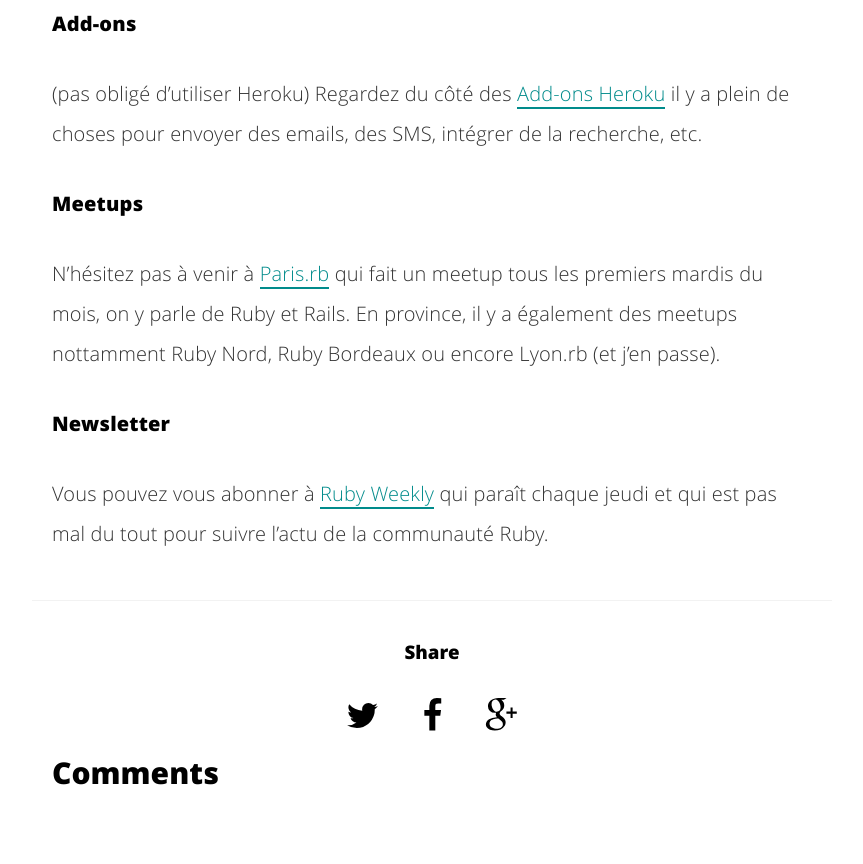
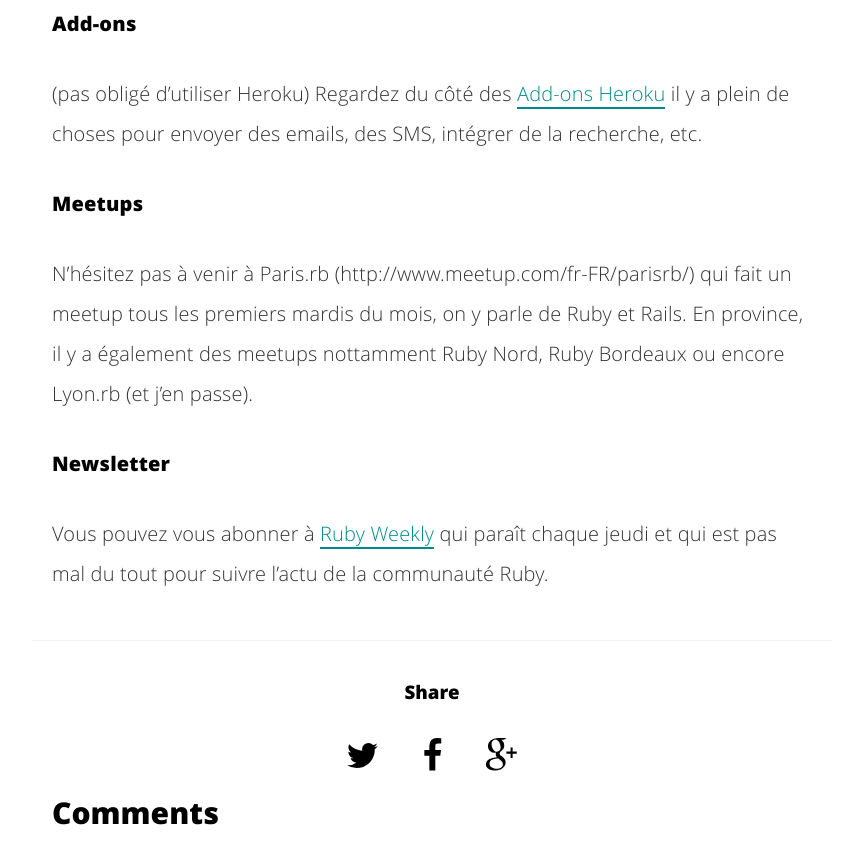
Before and after one commit to fasca/fasca.github.io, a Jekyll site: the page built from _posts/2019-09-01-trainvag-cours-ror.md, in a window 1280 px wide and 900 px high, scrolled down 95645 px. Shown: the top 864 px of the window, without its empty margins (208-1071 px from the left). Built offline with Jekyll 4.4.1, drawn with Linux system fonts in a browser that asks for light colours; comment, search, counter and statistics services are not loaded.

Commit message:
Update 2019-09-01-trainvag-cours-ror.md

```diff
--- a/_posts/2019-09-01-trainvag-cours-ror.md
+++ b/_posts/2019-09-01-trainvag-cours-ror.md
@@ -2518,7 +2518,7 @@ Dans un autre style, [Ruby Toolbox](https://www.ruby-toolbox.com/) est très bie
 Regardez du côté des [Add-ons Heroku](https://elements.heroku.com/addons) il y a plein de choses pour envoyer des emails, des SMS, intégrer de la recherche, etc.
 
 #### Meetups
-N’hésitez pas à venir à [Paris.rb](http://www.meetup.com/fr-FR/parisrb/) qui fait un meetup tous les premiers mardis du mois, on y parle de Ruby et Rails. En province, il y a également des meetups nottamment Ruby Nord, Ruby Bordeaux ou encore Lyon.rb (et j’en passe).
+N’hésitez pas à venir à Paris.rb (http://www.meetup.com/fr-FR/parisrb/) qui fait un meetup tous les premiers mardis du mois, on y parle de Ruby et Rails. En province, il y a également des meetups nottamment Ruby Nord, Ruby Bordeaux ou encore Lyon.rb (et j’en passe).
 
 #### Newsletter
 Vous pouvez vous abonner à [Ruby Weekly](http://rubyweekly.com/) qui paraît chaque jeudi et qui est pas mal du tout pour suivre l’actu de la communauté Ruby.
```
